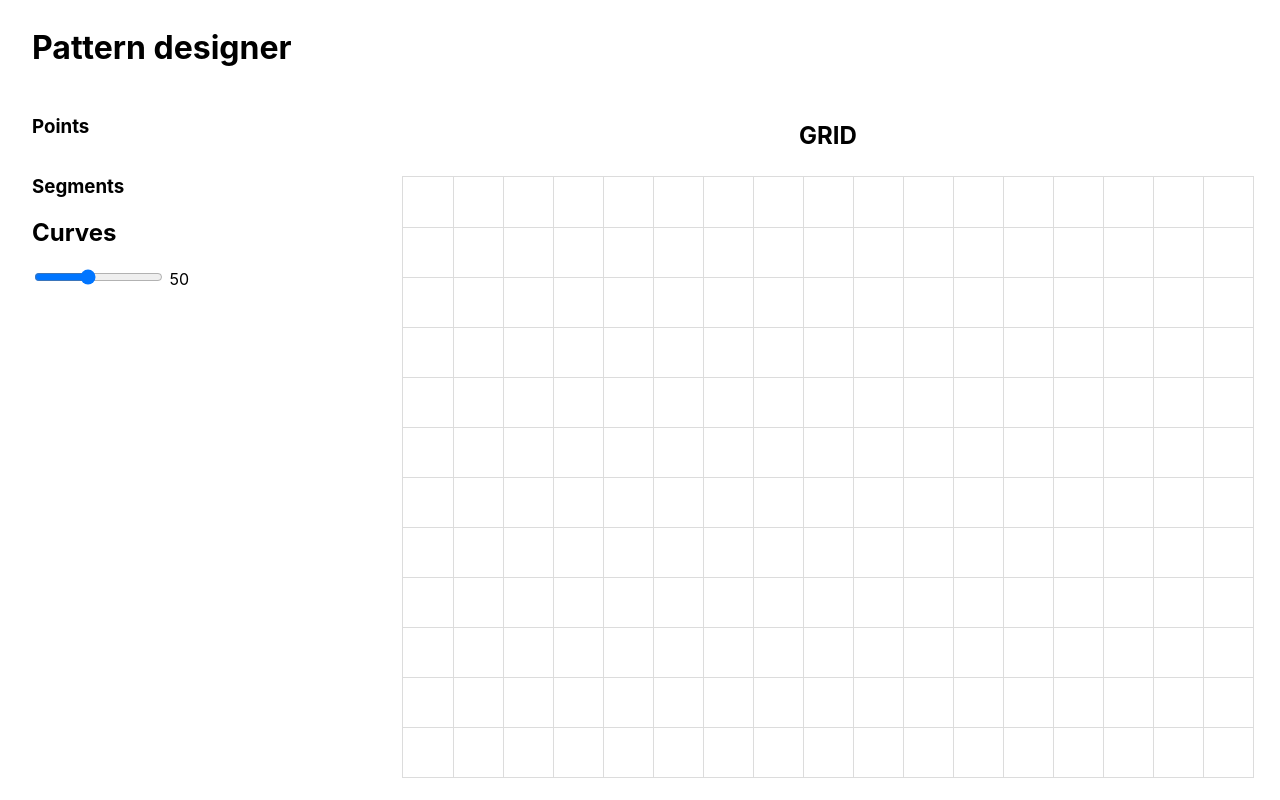
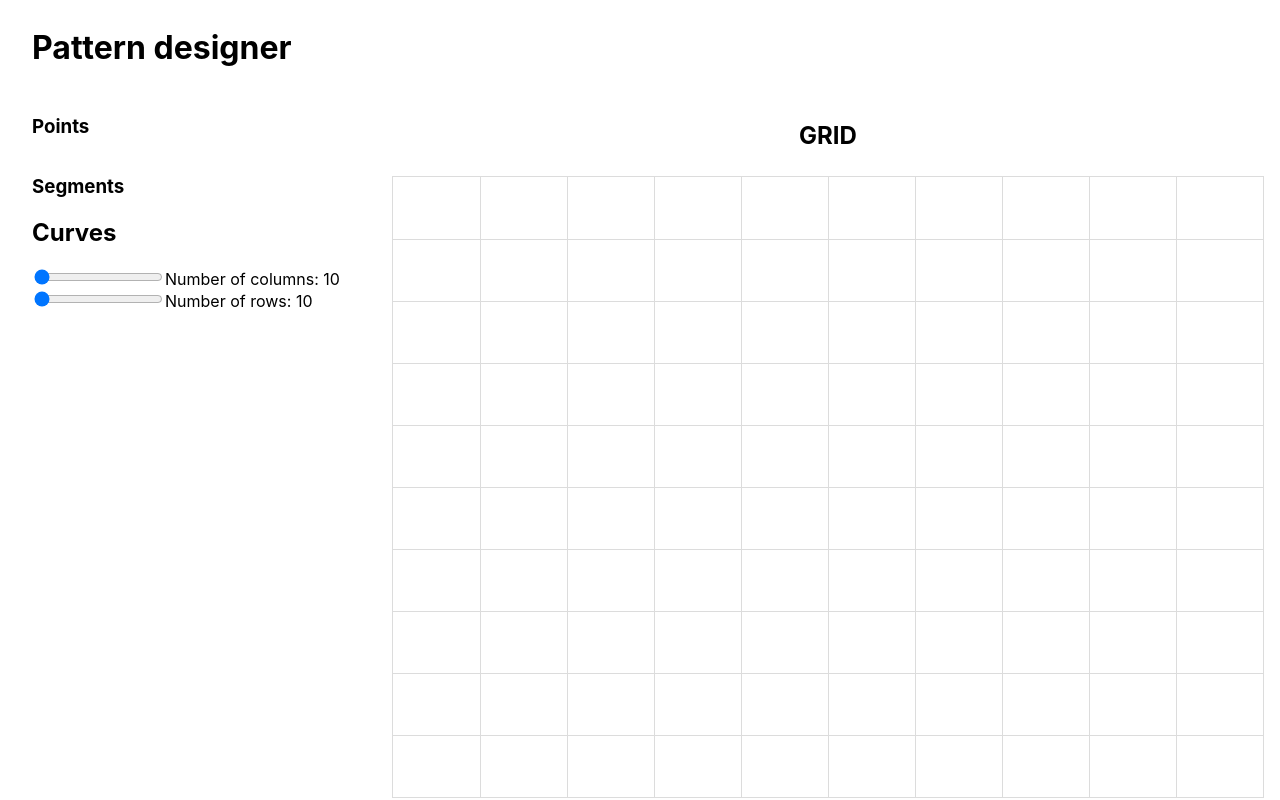
Before and after one commit to MathildeMerx/PatternMaker, a React (Create React App) app: page / in a window 1280 px wide. Built offline with nearby package versions, Linux system fonts and the light colour scheme.

Commit message:
Controlling the number of columns - rows, not the gridSpacing anymore

```diff
--- a/package.json
+++ b/package.json
@@ -14,6 +14,7 @@
         "react-dom": "^17.0.2",
         "react-scripts": "5.0.0",
         "styled-components": "^5.3.3",
+        "uuid": "^8.3.2",
         "web-vitals": "^2.1.4"
     },
     "scripts": {
--- a/src/App.jsx
+++ b/src/App.jsx
@@ -9,16 +9,16 @@ import styled from "styled-components";
 function App() {
     let [{ width, height }, containerRef] = useContainerDimensions();
 
-    const [gridSpacing, setGridSpacing] = useState(50);
+    const [numColumns, setNumColumns] = useState(10);
+    const [numRows, setNumRows] = useState(10);
 
-    const numCellWidth = Math.floor((width - GRID_MARGIN) / gridSpacing);
+    const cellWidth = Math.floor((width - GRID_MARGIN) / numColumns);
 
-    const numCellHeight = Math.floor(
-        (height - (PATTERN_TITLE_MARGIN * 2 + PATTERN_TITLE_HEIGHT)) /
-            gridSpacing
+    const cellHeight = Math.floor(
+        (height - (PATTERN_TITLE_MARGIN * 2 + PATTERN_TITLE_HEIGHT)) / numRows
     );
 
-    const numButton = (numCellHeight - 1) * (numCellWidth - 1);
+    const numButton = (numColumns - 1) * (numRows - 1);
 
     const [existingPoints, setExistingPoints] = useState({});
     const [segments, setSegments] = useState([]);
@@ -41,27 +41,42 @@ function App() {
                         existingPoints={existingPoints}
                         curves={curves}
                         setCurves={setCurves}
+                        cellHeight={cellHeight}
+                        cellWidth={cellWidth}
                     />
                     <input
                         type="range"
-                        min="16"
-                        max="100"
-                        value={gridSpacing}
-                        onChange={(e) => setGridSpacing(e.target.value)}
+                        min="10"
+                        max="50"
+                        value={numColumns}
+                        onChange={(e) =>
+                            setNumColumns(parseInt(e.target.value))
+                        }
                         className="slider"
                         id="borderRadius"
-                    />{" "}
-                    {gridSpacing}
+                    />
+                    Number of columns: {numColumns}
+                    <input
+                        type="range"
+                        min="10"
+                        max="50"
+                        value={numRows}
+                        onChange={(e) => setNumRows(parseInt(e.target.value))}
+                        className="slider"
+                        id="borderRadius"
+                    />
+                    Number of rows: {numRows}
                 </aside>
                 <S_DesignContent ref={containerRef}>
                     <S_PatternName>GRID</S_PatternName>
                     <Grid
-                        numCellWidth={numCellWidth}
-                        numCellHeight={numCellHeight}
+                        numColumns={numColumns}
+                        numRows={numRows}
                         numButton={numButton}
                         existingPoints={existingPoints}
                         setExistingPoints={setExistingPoints}
-                        gridSpacing={gridSpacing}
+                        cellHeight={cellHeight}
+                        cellWidth={cellWidth}
                         segments={segments}
                         curves={curves}
                         setCurves={setCurves}
--- a/src/CurveAddButton.jsx
+++ b/src/CurveAddButton.jsx
@@ -2,7 +2,7 @@ import { AddIcon } from "@chakra-ui/icons";
 import { useState } from "react";
 import { CurveSelectPoints } from "./CurveSelectPoints";
 
-function CurveAddButton({ setCurves, existingPoints }) {
+function CurveAddButton({ setCurves, existingPoints, cellWidth, cellHeight }) {
     const [addingCurve, setAddingCurve] = useState(false);
 
     if (!addingCurve) {
@@ -17,6 +17,8 @@ function CurveAddButton({ setCurves, existingPoints }) {
                 existingPoints={existingPoints}
                 setCurves={setCurves}
                 setAddingCurve={setAddingCurve}
+                cellHeight={cellHeight}
+                cellWidth={cellWidth}
             />
         );
     }
--- a/src/CurvesDisplay.jsx
+++ b/src/CurvesDisplay.jsx
@@ -24,7 +24,13 @@ function DeleteCurve({ curv, setCurves }) {
     );
 }
 
-function CurvesDisplay({ existingPoints, curves, setCurves }) {
+function CurvesDisplay({
+    existingPoints,
+    curves,
+    setCurves,
+    cellWidth,
+    cellHeight,
+}) {
     return (
         <div>
             <h2>Curves</h2>
@@ -58,6 +64,8 @@ function CurvesDisplay({ existingPoints, curves, setCurves }) {
                 <CurveAddButton
                     existingPoints={existingPoints}
                     setCurves={setCurves}
+                    cellHeight={cellHeight}
+                    cellWidth={cellWidth}
                 />
             ) : null}
         </div>
--- a/src/Grid.jsx
+++ b/src/Grid.jsx
@@ -8,29 +8,30 @@ import { CurvePath } from "./CurvePath";
 import styled from "styled-components";
 
 function Grid({
-    numCellWidth,
-    numCellHeight,
+    numRows,
+    numColumns,
     numButton,
     existingPoints,
     setExistingPoints,
-    gridSpacing,
+    cellHeight,
+    cellWidth,
     segments,
     curves,
     setCurves,
 }) {
     const SVGRef = useRef();
     const [possiblePointNames, setPossiblePointNames] = useState(pointNames);
-    const arrWidth = [...Array(numCellWidth).keys()];
-    const arrHeight = [...Array(numCellHeight).keys()];
+    const arrWidth = [...Array(numColumns).keys()];
+    const arrHeight = [...Array(numRows).keys()];
     const arrButton = [...Array(numButton).keys()];
-    const width = numCellWidth * gridSpacing;
-    const height = numCellHeight * gridSpacing;
+    const width = numColumns * cellWidth;
+    const height = numRows * cellHeight;
 
     return (
         <DesignGrid
             style={{
-                width: `${numCellWidth * gridSpacing}px`,
-                height: `${numCellHeight * gridSpacing}px`,
+                width: `${width}px`,
+                height: `${height}px`,
             }}
         >
             <svg
@@ -44,43 +45,48 @@ function Grid({
                         key={seg[0] + seg[1]}
                         segment={seg}
                         existingPoints={existingPoints}
-                        gridSpacing={gridSpacing}
+                        cellHeight={cellHeight}
+                        cellWidth={cellWidth}
                     />
                 ))}
-                {curves.map((curve, index) => (
+                {curves.map((curve, index) => {
+                    return (
                         <CurvePath
                             curve={curve}
                             curveIndex={index}
                             existingPoints={existingPoints}
                             SVGRef={SVGRef}
                             setCurves={setCurves}
-                        gridSpacing={gridSpacing}
+                            cellHeight={cellHeight}
+                            cellWidth={cellWidth}
                             key={index}
                         />
-                ))}
+                    );
+                })}
             </svg>
             {arrWidth.map((line) => (
                 <Column
                     key={line}
-                    style={{ left: `${(line + 1) * gridSpacing}px` }}
+                    style={{ left: `${(line + 1) * cellWidth}px` }}
                 />
             ))}
             {arrHeight.map((line) => (
                 <Row
                     key={line}
-                    style={{ top: `${(line + 1) * gridSpacing}px` }}
+                    style={{ top: `${(line + 1) * cellHeight}px` }}
                 />
             ))}
             {arrButton.map((index) => {
-                const absc = abscissa(index, numCellHeight);
-                const ord = ordinate(index, numCellHeight);
+                const absc = abscissa(index, numRows);
+                const ord = ordinate(index, numRows);
                 return (
                     <PatternPoint
                         index={index}
                         key={index}
                         value={pointExists(absc, ord, existingPoints)}
-                        numCellHeight={numCellHeight}
-                        gridSpacing={gridSpacing}
+                        numRows={numRows}
+                        cellHeight={cellHeight}
+                        cellWidth={cellWidth}
                         onClick={() => {
                             createNewPoint(
                                 absc,
--- a/src/PatternPoint.jsx
+++ b/src/PatternPoint.jsx
@@ -1,24 +1,34 @@
 import styled, { css } from "styled-components";
 import { pointExists } from "./pointExists";
 
-function PatternPoint({ index, value, numCellHeight, gridSpacing, onClick }) {
+function PatternPoint({
+    index,
+    value,
+    numRows,
+    cellHeight,
+    cellWidth,
+    onClick,
+}) {
     const distFromTop =
-        ((index % (numCellHeight - 1)) + 1) * gridSpacing -
-        Math.max(5, gridSpacing / 6);
+        ((index % (numRows - 1)) + 1) * cellHeight -
+        Math.max(5, Math.max(cellWidth, cellHeight) / 6);
     const distFromLeft =
-        Math.floor(index / (numCellHeight - 1) + 1) * gridSpacing -
-        Math.max(5, gridSpacing / 6);
+        Math.floor(index / (numRows - 1) + 1) * cellWidth -
+        Math.max(5, Math.max(cellWidth, cellHeight) / 6);
     return (
         <S_PatternPoint
             key={index}
-            gridSpacing={gridSpacing}
+            cellHeight={cellHeight}
+            cellWidth={cellWidth}
             existing={!!value}
             onClick={onClick}
             distFromTop={distFromTop}
             distFromLeft={distFromLeft}
         >
             {value ? (
-                <S_PointName gridSpacing={gridSpacing}>{value}</S_PointName>
+                <S_PointName cellHeight={cellHeight} cellWidth={cellWidth}>
+                    {value}
+                </S_PointName>
             ) : null}
         </S_PatternPoint>
     );
@@ -64,16 +74,19 @@ function createNewPoint(
 
 const S_PatternPoint = styled.div`
     cursor: pointer;
-    font-size: ${(props) => Math.max(0.75, props.gridSpacing / 60)}rem;
+    font-size: ${(props) =>
+        Math.max(0.75, Math.min(props.cellWidth, props.cellHeight) / 60)}rem;
     font-weight: bold;
-    height: ${(props) => Math.max(10, props.gridSpacing / 3)}px;
+    height: ${(props) =>
+        Math.max(10, Math.max(props.cellHeight, props.cellWidth) / 3)}px;
     left: ${(props) => props.distFromLeft}px;
     opacity: 0;
     position: absolute;
     border-radius: 50%;
     text-align: center;
     top: ${(props) => props.distFromTop}px;
-    width: ${(props) => Math.max(10, props.gridSpacing / 3)}px;
+    width: ${(props) =>
+        Math.max(10, Math.max(props.cellHeight, props.cellWidth) / 3)}px;
 
     &:hover {
         background-color: gainsboro;
@@ -84,20 +97,22 @@ const S_PatternPoint = styled.div`
         props.existing &&
         css`
             background-color: red;
-            height: ${(props) => Math.max(6, props.gridSpacing / 5)}px;
+            height: ${(props) =>
+                Math.max(6, Math.max(props.cellHeight, props.cellWidth) / 5)}px;
             left: ${(props) =>
-                props.distFromLeft + Math.max(3, props.gridSpacing / 10)}px;
+                props.distFromLeft + Math.max(3, props.cellWidth / 10)}px;
             opacity: 1;
             top: ${(props) =>
-                props.distFromTop + Math.max(3, props.gridSpacing / 10)}px;
-            width: ${(props) => Math.max(6, props.gridSpacing / 5)}px;
+                props.distFromTop + Math.max(3, props.cellHeight / 10)}px;
+            width: ${(props) =>
+                Math.max(6, Math.max(props.cellHeight, props.cellWidth) / 5)}px;
         `}
 `;
 
 const S_PointName = styled.div`
     position: relative;
-    top: ${(props) => props.gridSpacing / 5}px;
-    left: ${(props) => props.gridSpacing / 5}px;
+    top: ${(props) => props.cellHeight / 5}px;
+    left: ${(props) => props.cellWidth / 5}px;
 `;
 
 export { PatternPoint, createNewPoint };
--- a/src/midPoint.js
+++ b/src/midPoint.js
@@ -1,4 +1,10 @@
-function midPoint(existingPoints, firstPoint, secondPoint) {
+function midPoint(
+    existingPoints,
+    firstPoint,
+    secondPoint,
+    cellWidth,
+    cellHeight
+) {
     const [firstAbscissa, firstOrdinate] = existingPoints[firstPoint];
     const [secondAbscissa, secondOrdinate] = existingPoints[secondPoint];
 
```
Also changed, not shown: src/CurvePath.jsx (+20 -17 lines), src/CurveSelectPoints.jsx (+29 -4 lines), src/SegmentPath.jsx (+5 -5 lines). Lines whose indentation alone changed are shown as unchanged.
